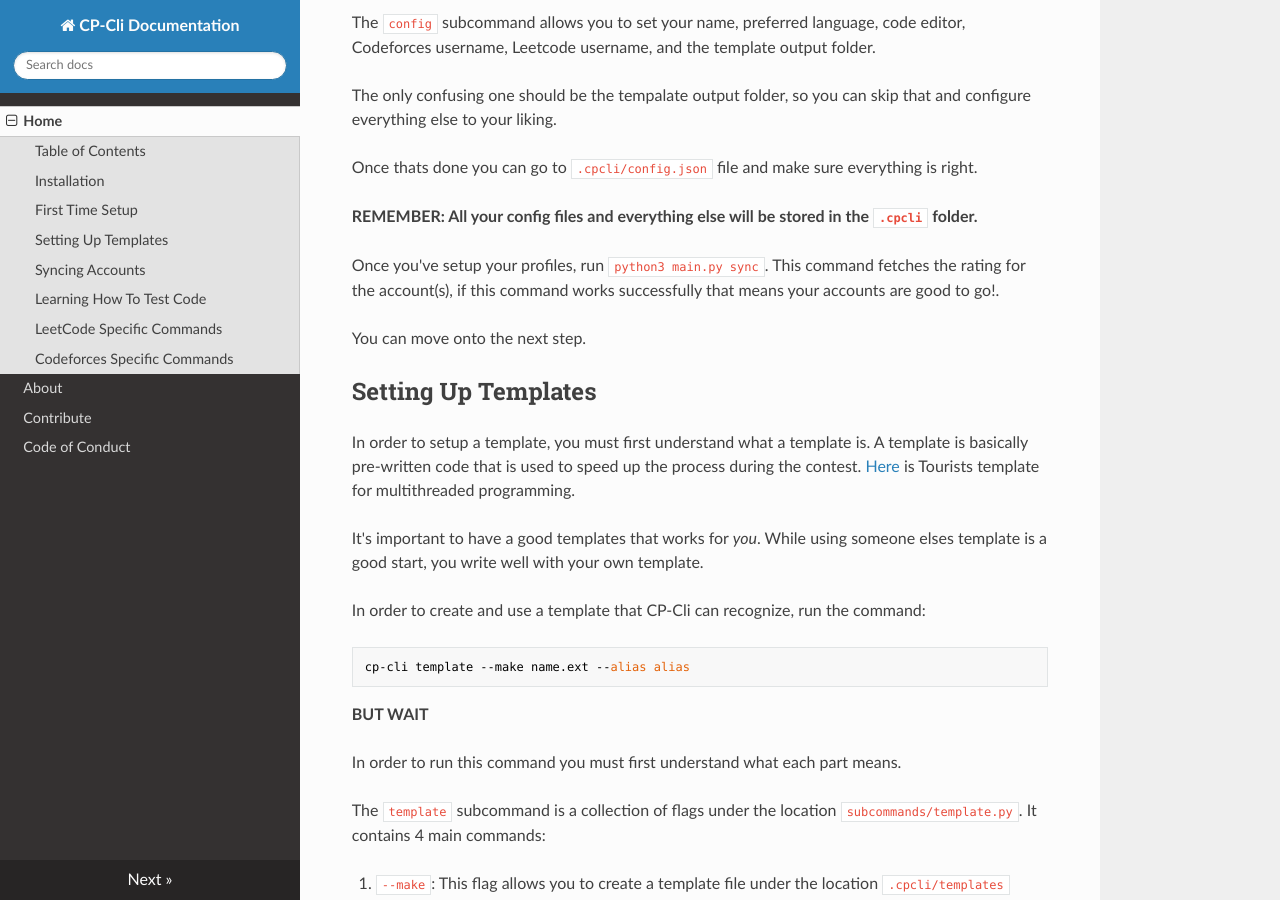
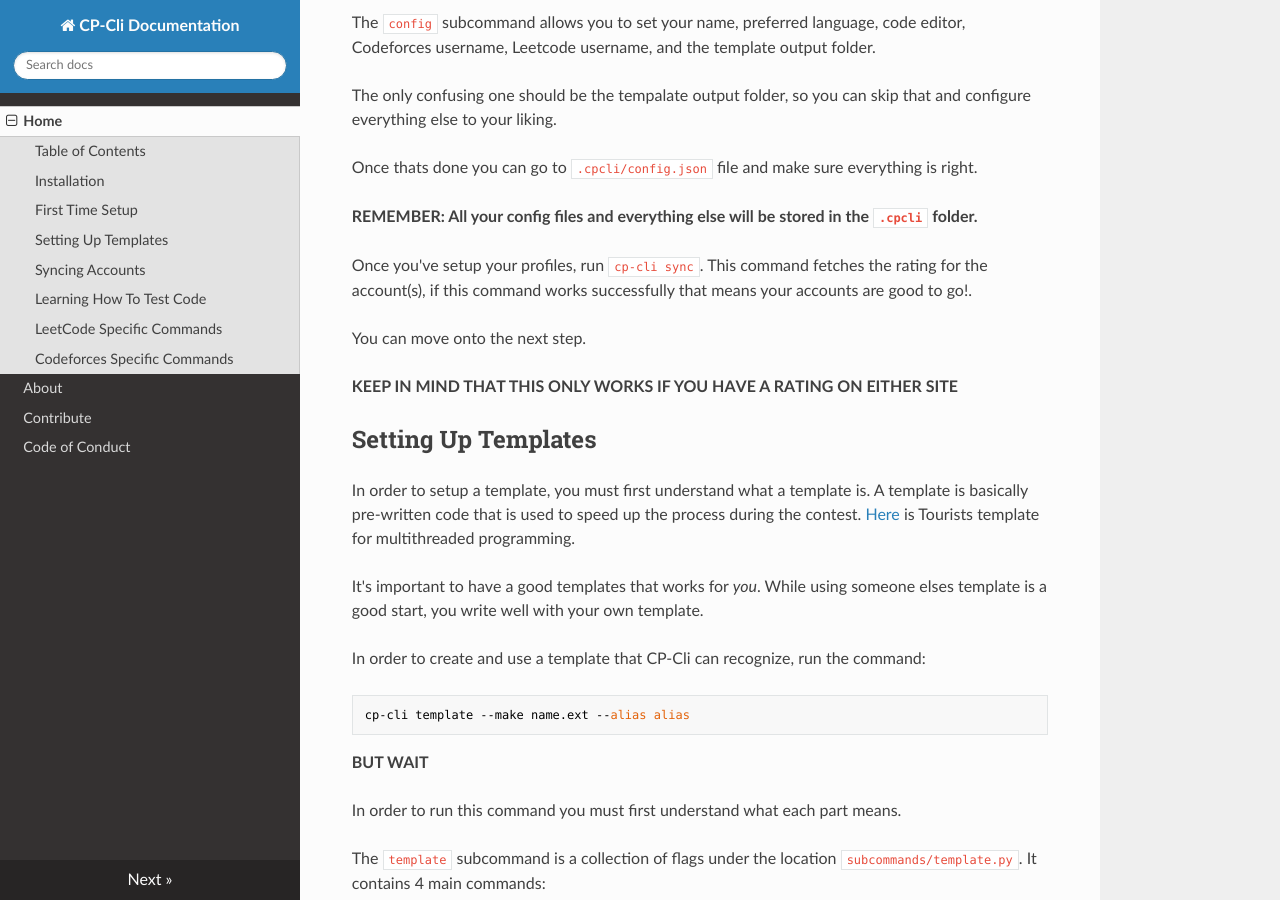
Before and after one commit to CompProgTools/CPCli, an MkDocs documentation site: the page built from src_docs/index.md, in a window 1280 px wide and 900 px high, scrolled down 1711 px. Built offline with MkDocs 1.6.1, drawn with Linux system fonts in a browser that asks for light colours; nearby versions of some CDN libraries.

Commit message:
added the no rating message

```diff
--- a/docs/code_of_conduct/index.html
+++ b/docs/code_of_conduct/index.html
@@ -96,7 +96,7 @@
 <li>Original text courtesy of the <a href="http://web.archive.org/web/20141109123859/http://speakup.io/coc.html">Speak Up! project</a>.</li>
 </ul>
 <h2 id="questions">Questions?</h2>
-<p>If you have questions, please see <a href="/faq">the FAQ</a>. If that doesn't answer your questions, feel free to <a href="mailto:ksukshavasi@gmail.com">contact us</a>.</p>
+<p>If you have questions, please see <a href="../faq/">the FAQ</a>. If that doesn't answer your questions, feel free to <a href="mailto:ksukshavasi@gmail.com">contact us</a>.</p>
 
             </div>
           </div><footer>
--- a/docs/index.html
+++ b/docs/index.html
@@ -154,8 +154,9 @@
 <p>The only confusing one should be the tempalate output folder, so you can skip that and configure everything else to your liking.</p>
 <p>Once thats done you can go to <code>.cpcli/config.json</code> file and make sure everything is right. </p>
 <p><strong>REMEMBER: All your config files and everything else will be stored in the <code>.cpcli</code> folder.</strong></p>
-<p>Once you've setup your profiles, run <code>python3 main.py sync</code>. This command fetches the rating for the account(s), if this command works successfully that means your accounts are good to go!. </p>
+<p>Once you've setup your profiles, run <code>cp-cli sync</code>. This command fetches the rating for the account(s), if this command works successfully that means your accounts are good to go!. </p>
 <p>You can move onto the next step.</p>
+<p><strong>KEEP IN MIND THAT THIS ONLY WORKS IF YOU HAVE A RATING ON EITHER SITE</strong></p>
 <h2 id="setting-up-templates">Setting Up Templates</h2>
 <p>In order to setup a template, you must first understand what a template is. A template is basically pre-written code that is used to speed up the process during the contest. <a href="https://github.com/the-tourist/algo/blob/master/template/multithreaded.cpp">Here</a> is Tourists template for multithreaded programming.</p>
 <p>It's important to have a good templates that works for <em>you</em>. While using someone elses template is a good start, you write well with your own template.</p>
--- a/src_docs/index.md
+++ b/src_docs/index.md
@@ -76,9 +76,11 @@ Once thats done you can go to `.cpcli/config.json` file and make sure everything
 
 **REMEMBER: All your config files and everything else will be stored in the `.cpcli` folder.**
 
-Once you've setup your profiles, run `python3 main.py sync`. This command fetches the rating for the account(s), if this command works successfully that means your accounts are good to go!.
+Once you've setup your profiles, run `cp-cli sync`. This command fetches the rating for the account(s), if this command works successfully that means your accounts are good to go!.
 
 You can move onto the next step.
+
+**KEEP IN MIND THAT THIS ONLY WORKS IF YOU HAVE A RATING ON EITHER SITE**
 
 ## Setting Up Templates
 
```
Also changed, not shown: other parts of docs/index.html (+1 -1 lines), docs/search/search_index.json (+1 -1 lines), src_docs/code_of_conduct.md (+1 -1 lines), 1 other file.
